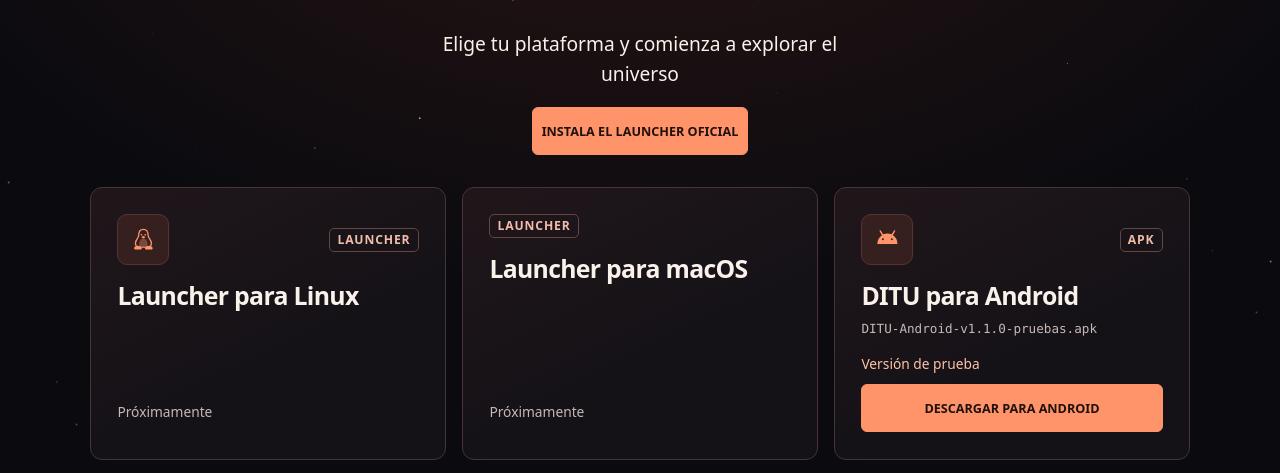
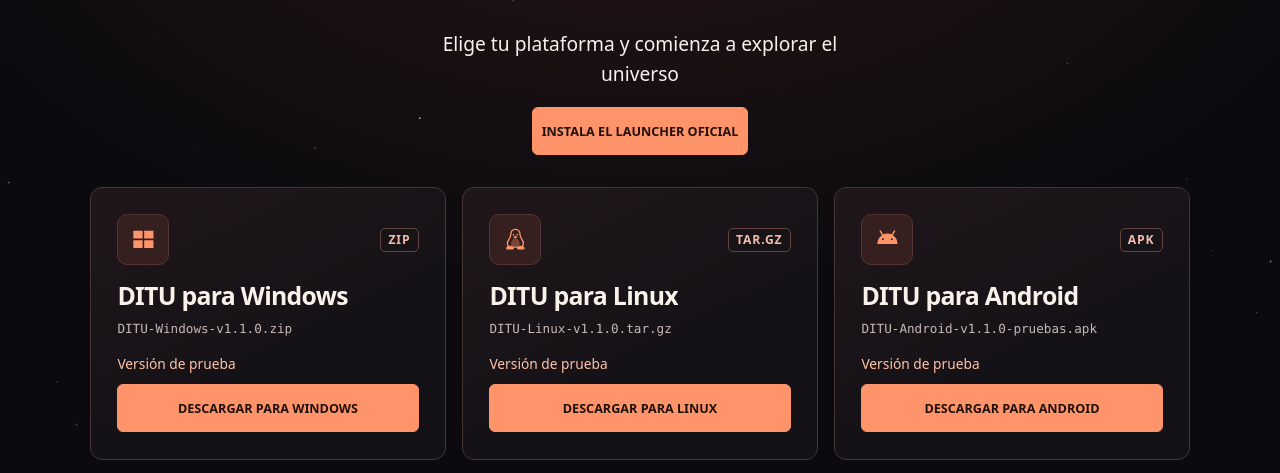
Before and after one commit to inti-design/DITU, a plain HTML site: page docs/index.html in a window 1280 px wide. Shown: the part 324-797 px from the top of the page. Drawn offline with Linux system fonts and the light colour scheme.

Commit message:
Restore direct Windows and Linux game downloads

```diff
--- a/docs/index.html
+++ b/docs/index.html
@@ -22,7 +22,22 @@
     </header>
 
     <section class="plataformas" aria-labelledby="descargas">
-      <article class="tarjeta" aria-labelledby="linux">
+      <article class="tarjeta" data-plataforma="windows" aria-labelledby="windows">
+        <div class="tarjeta-cabecera">
+          <span class="icono" aria-hidden="true">
+            <svg viewBox="0 0 32 32" fill="currentColor" focusable="false">
+              <path d="M3 5h12v10H3zm14 0h12v10H17zM3 17h12v10H3zm14 0h12v10H17z"/>
+            </svg>
+          </span>
+          <span class="formato">ZIP</span>
+        </div>
+        <h2 id="windows">DITU para Windows</h2>
+        <p class="archivo"></p>
+        <p class="estado" id="estado-windows">Próximamente</p>
+        <button class="boton" type="button" disabled aria-describedby="estado-windows">Descargar para Windows</button>
+      </article>
+
+      <article class="tarjeta" data-plataforma="linux" aria-labelledby="linux">
         <div class="tarjeta-cabecera">
           <span class="icono" aria-hidden="true">
             <svg viewBox="0 0 32 32" fill="none" focusable="false">
@@ -32,18 +47,12 @@
               <path d="m13.1 13 2.9 2 2.9-2-2.9-1.4-2.9 1.4ZM8.5 24.3c-2.3 0-4.5 1.3-4.5 3.1 0 1 1 1.6 2.2 1.6H12c1.3 0 2-.8 2-1.7 0-1.7-3.3-3-5.5-3Zm15 0c2.3 0 4.5 1.3 4.5 3.1 0 1-1 1.6-2.2 1.6H20c-1.3 0-2-.8-2-1.7 0-1.7 3.3-3 5.5-3Z" fill="currentColor"/>
             </svg>
           </span>
-          <span class="formato">LAUNCHER</span>
+          <span class="formato">TAR.GZ</span>
         </div>
-        <h2 id="linux">Launcher para Linux</h2>
-        <p class="estado">Próximamente</p>
-      </article>
-
-      <article class="tarjeta" aria-labelledby="macos">
-        <div class="tarjeta-cabecera">
-          <span class="formato">LAUNCHER</span>
-        </div>
-        <h2 id="macos">Launcher para macOS</h2>
-        <p class="estado">Próximamente</p>
+        <h2 id="linux">DITU para Linux</h2>
+        <p class="archivo"></p>
+        <p class="estado" id="estado-linux">Próximamente</p>
+        <button class="boton" type="button" disabled aria-describedby="estado-linux">Descargar para Linux</button>
       </article>
 
       <article class="tarjeta" data-plataforma="android" aria-labelledby="android">
@@ -62,6 +71,7 @@
       </article>
     </section>
 
+    <p class="aviso">Launcher para Linux y macOS · Próximamente</p>
     <p class="aviso" id="aviso" role="status"></p>
     <noscript><p class="aviso">Activa JavaScript para consultar las descargas disponibles.</p></noscript>
 
```
